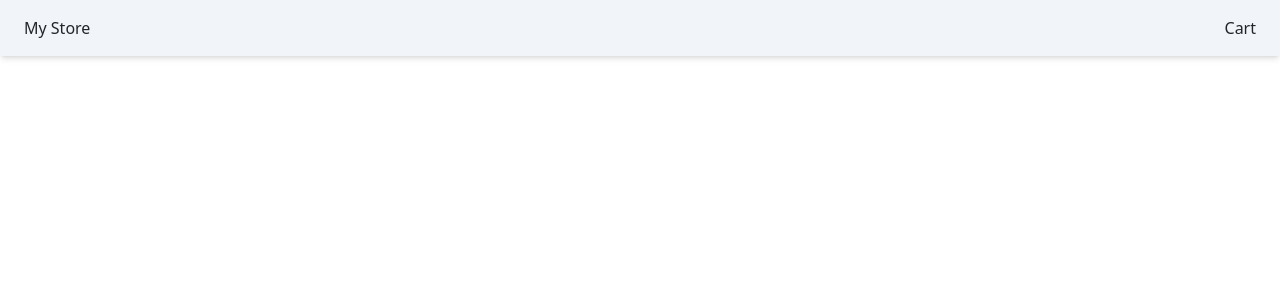
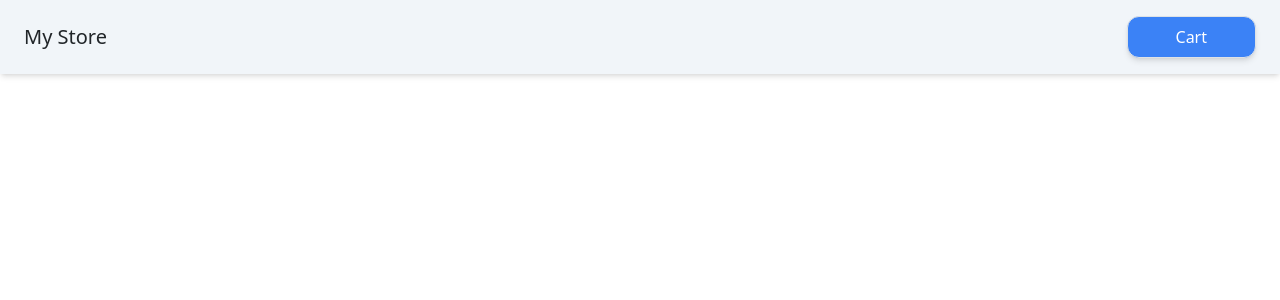
Before and after one commit to amirdhahri01/anguler_playground, an Angular app in the folder hoteninventoryapp/: page / in a window 1280 px wide. Shown: the top 300 px of the page. Built offline with nearby package versions, Linux system fonts and the light colour scheme.

Commit message:
An update

```diff
--- a/hoteninventoryapp/src/app/components/header/header.component.html
+++ b/hoteninventoryapp/src/app/components/header/header.component.html
@@ -1,6 +1,6 @@
-<div class="bg-slate-100 px-4 py-3 shadow-md flex justify-between">
-    <span>
+<div class="bg-slate-100 px-4 py-3 shadow-md flex justify-between items-center">
+    <span class="text-xl">
         My Store
     </span>
-    <app-primary-button label="Cart" (btnClicked)="showBtnClick()"></app-primary-button>
+    <app-primary-button [label]="cart()" (btnClicked)="showBtnClick()"></app-primary-button>
 </div>
--- a/hoteninventoryapp/src/app/components/header/header.component.ts
+++ b/hoteninventoryapp/src/app/components/header/header.component.ts
@@ -1,4 +1,4 @@
-import { Component, signal } from '@angular/core';
+import { Component, Signal, signal } from '@angular/core';
 import { PrimaryButtonComponent } from "../primary-button/primary-button.component";
 
 @Component({
@@ -9,6 +9,7 @@ import { PrimaryButtonComponent } from "../primary-button/primary-button.compone
 })
 export class HeaderComponent {
   title = signal("Angular Ecommerce")
+  cart = signal("Cart")
   showBtnClick(){
     console.log("Clicked");
   }
--- a/hoteninventoryapp/src/app/components/primary-button/primary-button.component.html
+++ b/hoteninventoryapp/src/app/components/primary-button/primary-button.component.html
@@ -1,3 +1,4 @@
-<button (click)="btnClicked.emit()">
+<button
+class="bg-blue-500 text-white w-full border px-5 py-2 rounded-xl shadow-md hover:opacity-90" (click)="btnClicked.emit()">
     {{label()}}
 </button>
```
